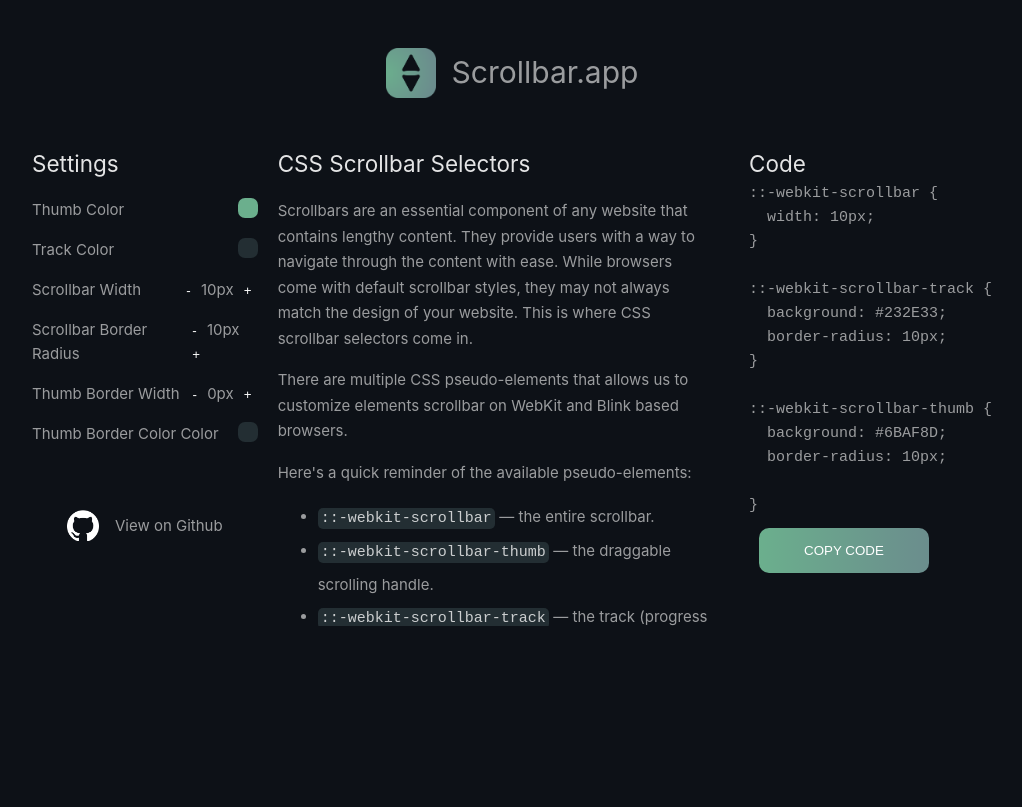
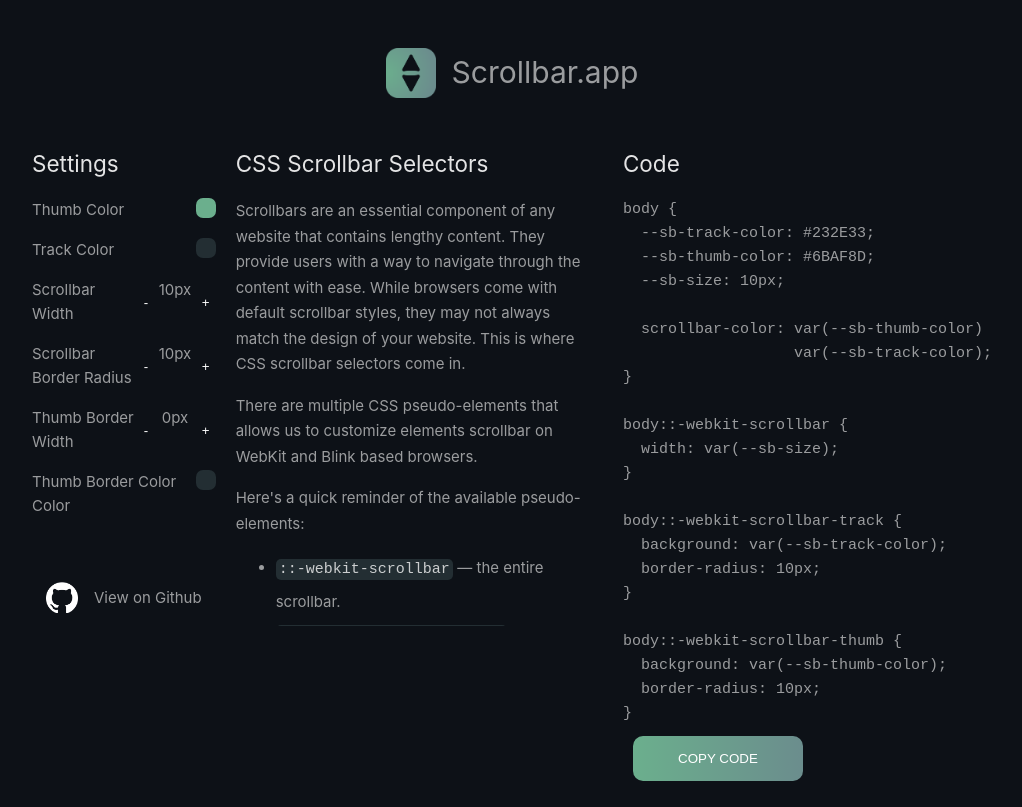
Before and after one commit to henripar/scrollbar, a Vue app: page / in a window 1280 px wide. Shown: the whole page, without its empty margins (128-1150 px from the left). Built offline with nearby package versions, Linux system fonts and the light colour scheme.

Commit message:
Added scrollbar-color property to css output & fixed settings buttons to fixed width

```diff
--- a/src/App.vue
+++ b/src/App.vue
@@ -77,17 +77,26 @@ export default {
     },
     copyCSSCode() {
       let code = `
-::-webkit-scrollbar {
-  width: ${this.width}px;
+body {
+  --sb-track-color: ${this.trackColor};
+  --sb-thumb-color: ${this.thumbColor};
+  --sb-size: ${this.width}px;
+
+  scrollbar-color: var(--sb-thumb-color)
+                   var(--sb-track-color);
 }
 
-::-webkit-scrollbar-track {
-  background: ${this.trackColor};
+body::-webkit-scrollbar {
+  width: var(--sb-size)
+}
+
+body::-webkit-scrollbar-track {
+  background: var(--sb-track-color);
   border-radius: ${this.scrollbarBorderRadius}px;
 }
 
-::-webkit-scrollbar-thumb {
-  background: ${this.thumbColor};
+body::-webkit-scrollbar-thumb {
+  background: var(--sb-thumb-color);
   border-radius: ${this.scrollbarBorderRadius}px;
   ${
     this.scrollbarThumbBorderWidth > 0
@@ -246,30 +255,40 @@ export default {
     <div class="codeOutputContainer">
       <h2>Code</h2>
       <code>
-        <pre>
-::-webkit-scrollbar {
-  width: {{ width }}px;
+        <pre class="codeOutput">
+body {
+  --sb-track-color: {{ trackColor }};
+  --sb-thumb-color: {{ thumbColor }};
+  --sb-size: {{ width }}px;
+
+  scrollbar-color: var(--sb-thumb-color)
+                   var(--sb-track-color);
 }
 
-::-webkit-scrollbar-track {
-  background: {{ trackColor }};
+body::-webkit-scrollbar {
+  width: var(--sb-size);
+}
+
+body::-webkit-scrollbar-track {
+  background: var(--sb-track-color);
   border-radius: {{ scrollbarBorderRadius }}px;
 }
 
-::-webkit-scrollbar-thumb {
-  background: {{ thumbColor }};
+body::-webkit-scrollbar-thumb {
+  background: var(--sb-thumb-color);
   border-radius: {{ scrollbarBorderRadius }}px;
-  {{
+{{
             scrollbarThumbBorderWidth > 0
-              ? 'border: ' +
+              ? '  border: ' +
                 scrollbarThumbBorderWidth +
                 'px ' +
                 'solid ' +
                 scrollbarThumbBorderColor +
-                ';'
-              : null
-          }}
-}</pre
+                ';' +
+                '\n' +
+                '}'
+              : '}'
+          }}</pre
         >
       </code>
       <button @click="copyCSSCode" class="btn">
@@ -337,6 +356,9 @@ h2 {
   color: #ffffffe3;
 }
 
+.codeOutput {
+  margin-top: 1rem;
+}
 .btn {
   display: block;
   border: none;
--- a/src/components/NumberInput.vue
+++ b/src/components/NumberInput.vue
@@ -51,7 +51,9 @@ export default {
 </script>
 <style scoped>
 .numberInputContainer {
-  display: inline;
+  display: inline-flex;
+  justify-content: space-between;
+  min-width: 78px;
 }
 .btn {
   background-color: transparent;
```
